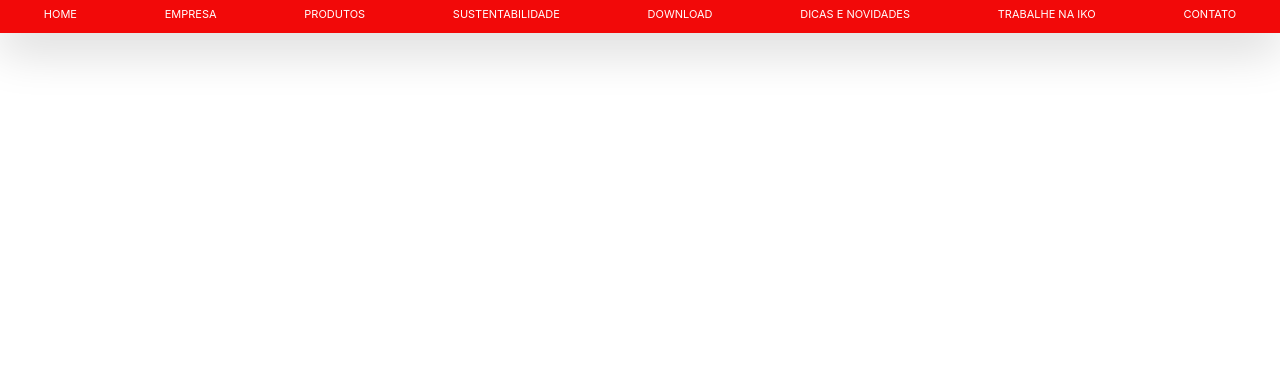
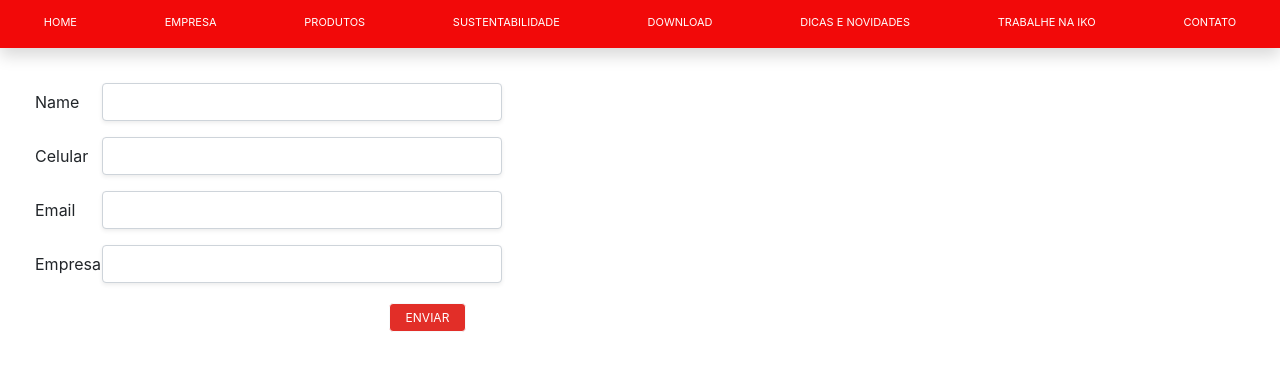
Before and after one commit to MurilloDiasDev/sample, a plain HTML site: page index.html in a window 1280 px wide. Shown: the part 140-510 px from the top of the page. Drawn offline with Linux system fonts and the light colour scheme.

Commit message:
responcsivo sem imagem

```diff
--- a/index.html
+++ b/index.html
@@ -10,7 +10,7 @@
 </head>
 
 <body class="align-items-center align-content-center" style="text-align: center;"><img class="img-fluid align-items-center align-content-center align-self-center my-auto" src="assets/img/iko_logo.png" style="margin: 0px;width: 230px;text-align: center;">
-    <ul class="nav nav-fill shadow-lg align-items-center mx-auto" style="background: #f20909;height: 35px;">
+    <ul class="nav nav-fill shadow align-items-center mx-auto" style="background: #f20909;height: 50px;">
         <li class="nav-item" style="height: 35px;width: -1px;margin: -12px;font-size: 20px;"><a class="nav-link active" href="#" style="color: rgb(255,255,255);font-size: 11px;">HOME</a></li>
         <li class="nav-item" style="height: 35px;width: -1px;margin: -12px;font-size: 20px;"><a class="nav-link" href="#" style="color: rgb(255,255,255);font-size: 11px;">EMPRESA</a></li>
         <li class="nav-item" style="height: 35px;width: -1px;margin: -12px;font-size: 20px;"><a class="nav-link" href="#" style="color: rgb(255,255,255);font-size: 11px;">PRODUTOS</a></li>
@@ -20,6 +20,26 @@
         <li class="nav-item" style="height: 35px;width: -1px;margin: -12px;font-size: 20px;"><a class="nav-link" href="#" style="color: rgb(255,255,255);font-size: 11px;">TRABALHE NA IKO</a></li>
         <li class="nav-item" style="height: 35px;width: -1px;margin: -12px;font-size: 20px;"><a class="nav-link" href="#" style="color: rgb(255,255,255);font-size: 11px;">CONTATO</a></li>
     </ul>
+    <div>
+        <form class="d-block float-left custom-form" style="border-color: #ffffff;margin: 22px;margin-left: 35px;width: 435px;margin-top: 35px;">
+            <div class="form-row form-group" style="width: 200px;">
+                <div class="col-sm-4 label-column" style="text-align: left;"><label class="col-form-label" for="name-input-field">Name </label></div>
+                <div class="col-auto col-sm-6 input-column"><input class="shadow-sm form-control float-left" type="text" style="width: 400px;"></div>
+            </div>
+            <div class="form-row form-group" style="width: 200px;">
+                <div class="col-sm-4 label-column" style="text-align: left;"><label class="col-form-label" for="email-input-field">Celular</label></div>
+                <div class="col-sm-6 input-column"><input class="shadow-sm form-control" type="email" style="width: 400px;"></div>
+            </div>
+            <div class="form-row form-group" style="width: 200px;">
+                <div class="col-sm-4 label-column" style="text-align: left;"><label class="col-form-label" for="pawssword-input-field">Email</label></div>
+                <div class="col-sm-6 input-column"><input class="shadow-sm form-control" type="password" style="width: 400px;"></div>
+            </div>
+            <div class="form-row form-group" style="width: 200px;">
+                <div class="col-sm-4 label-column" style="text-align: left;"><label class="col-form-label" for="repeat-pawssword-input-field">Empresa</label></div>
+                <div class="col-sm-6 input-column"><input class="shadow-sm form-control" type="password" style="width: 400px;"></div>
+            </div><button class="btn btn-light float-right submit-button" type="button" style="background: rgb(226,46,40);margin: 4px;padding: 5px;font-size: 12px;height: 29px;width: 77px;color: #ffffff;">ENVIAR</button></form>
+        <div></div>
+    </div>
     <script src="assets/js/jquery.min.js"></script>
     <script src="assets/bootstrap/js/bootstrap.min.js"></script>
 </body>
```
